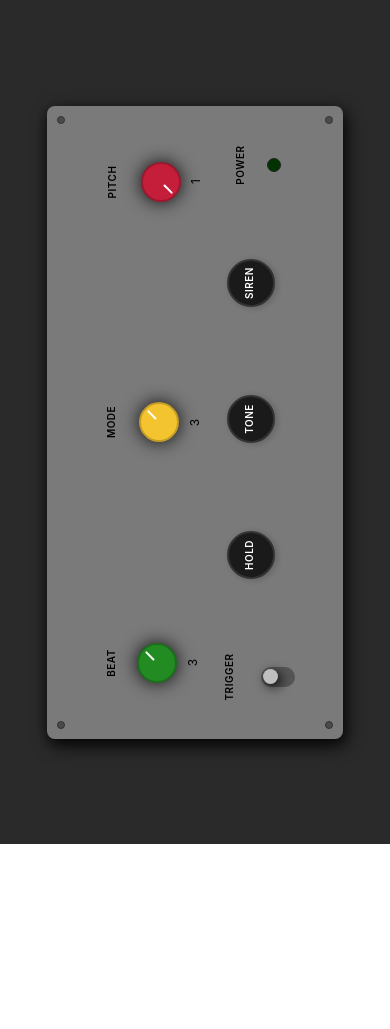
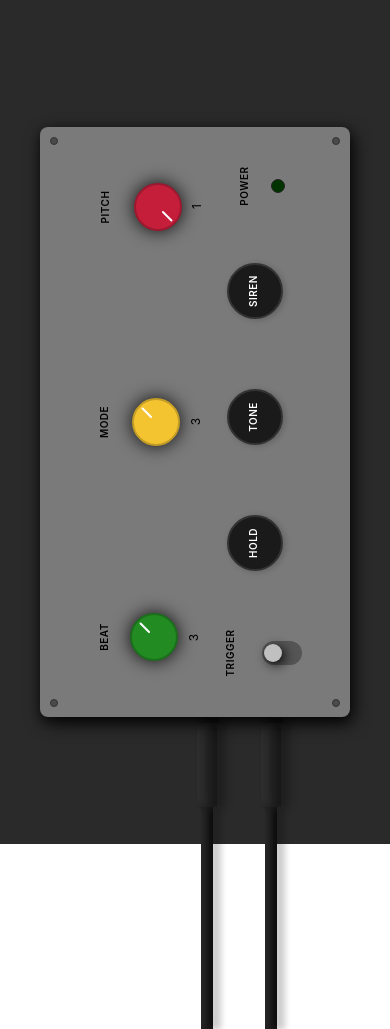
Before and after one commit to eduardo-dangelo/dub-siren, a React Native app: screen / in a window 390 px wide. Before the commit the page ends 844 px from the top, so only its background shows below. Built offline with nearby package versions, Linux system fonts and the light colour scheme.

Commit message:
adjust cable styling

```diff
--- a/App.tsx
+++ b/App.tsx
@@ -8,6 +8,7 @@ import { SirenButton } from './src/components/SirenButton';
 import { ToggleSwitch } from './src/components/ToggleSwitch';
 import { useDubSiren } from './src/hooks/useDubSiren';
 import { pedalColors } from './src/theme/pedalColors';
+import { CableJack } from './src/components/CableJack';
 
 export default function App() {
   const {
@@ -90,6 +91,11 @@ export default function App() {
           </View>
         </View>
       </PedalEnclosure>
+      <View style={styles.jackBottom}>
+        <CableJack variant="power" orientation="bottom" />
+        <CableJack variant="input" orientation="bottom" />
+        {/* <CableJack variant="power" orientation="bottom" /> */}
+      </View>
     </Pressable>
   );
 }
@@ -121,4 +127,25 @@ const styles = StyleSheet.create({
     alignItems: 'center',
     paddingVertical: 16,
   },
+  jacksLeft: {
+    position: 'absolute',
+    left: -4,
+    top: '50%',
+    transform: [{ translateY: -19 }],
+    flexDirection: 'column',
+    gap: 10,
+  },
+  jackBottom: {
+    position: 'absolute',
+    top: '85%',
+    left: '50%',
+    // borderWidth: 1,
+    // borderColor: 'red',
+    display: 'flex',
+    flexDirection: 'row',
+    gap: 40,
+    // gap: 10,
+    // zIndex: 100,
+    // transform: [{ translateX: -7 }],
+  },
 });
--- /dev/null
+++ b/src/components/CableJack.tsx
@@ -0,0 +1,86 @@
+import React from 'react';
+import { StyleSheet, View } from 'react-native';
+import { pedalColors } from '../theme/pedalColors';
+
+type CableJackVariant = 'input' | 'output' | 'power';
+type CableJackOrientation = 'left' | 'bottom';
+
+interface CableJackProps {
+  variant?: CableJackVariant;
+  orientation?: CableJackOrientation;
+}
+
+const SOCKET_SIZE = 20;
+const SOCKET_HEIGHT = 84;
+const HOLE_SIZE = 6;
+const PLUG_WIDTH = 24 ;
+const PLUG_HEIGHT = 6;
+const CABLE_WIDTH = 12;
+const CABLE_LENGTH = 222;
+
+export function CableJack({ variant = 'input', orientation = 'left' }: CableJackProps) {
+  const isVertical = orientation === 'bottom';
+
+  return (
+    <View style={[styles.wrapper, isVertical && styles.wrapperVertical]}>
+      {/* Cable - extends outward from the pedal */}
+
+      {/* Plug - overlaps the socket */}
+      <View style={[styles.plug, isVertical && styles.plugVertical]} />
+      <View style={styles.socket} />
+      <View style={[styles.cable, isVertical && styles.cableVertical]} />
+      {/* Jack socket - metal ring with hole */}
+
+        {/* <View style={styles.hole} /> */}
+      {/* </View> */}
+    </View>
+  );
+}
+
+const styles = StyleSheet.create({
+  wrapper: {
+    flexDirection: 'column',
+    alignItems: 'center',
+    // position: 'relative',
+    // borderColor: 'red',
+  },
+  wrapperVertical: {
+    flexDirection: 'column',
+  },
+  socket: {
+    width: SOCKET_SIZE,
+    height: SOCKET_HEIGHT,
+    borderRadius:  2,
+    backgroundColor: pedalColors.jackMetal,
+    boxShadow: '8px 0 10px 0 rgba(0, 0, 0, 0.3), inset 6px 0 8px 0 rgba(255, 255, 255, 0.05), inset -6px 0 8px 0 rgba(0, 0, 0, 0.4)',
+  },
+  hole: {
+    width: HOLE_SIZE,
+    height: HOLE_SIZE,
+    borderRadius: HOLE_SIZE / 2,
+    backgroundColor: pedalColors.enclosureDark,
+  },
+  plug: {
+    width: PLUG_HEIGHT,
+    height: PLUG_WIDTH,
+    borderRadius: 2,
+    backgroundColor: pedalColors.cableBlack,
+    boxShadow: '8px 1px 6px 0 rgba(0, 0, 0, 0.2), inset 6px 0 8px 0 rgba(255, 255, 255, 0.1), inset -6px 0 8px 0 rgba(0, 0, 0, 0.6)',
+  },
+  plugVertical: {
+    width: PLUG_WIDTH,
+    height: PLUG_HEIGHT,
+  },
+  cable: {
+    width: CABLE_LENGTH,
+    height: CABLE_WIDTH,
+    backgroundColor: pedalColors.cableBlack,
+    boxShadow: '8px 1px 6px 0 rgba(0, 0, 0, 0.2), inset 6px 0 8px 0 rgba(255, 255, 255, 0.08), inset -6px 0 8px 0 rgba(0, 0, 0, 0.6)',
+  },
+  cableVertical: {
+    width: CABLE_WIDTH,
+    height: CABLE_LENGTH,
+    marginRight: 0,
+    marginBottom: -PLUG_HEIGHT / 2,
+  },
+});
--- a/src/components/Knob.tsx
+++ b/src/components/Knob.tsx
@@ -65,7 +65,7 @@ export function Knob({
 const styles = StyleSheet.create({
   container: {
     alignItems: 'center',
-    minWidth: 56,
+    minWidth: 64,
   },
   containerVertical: {
     flexDirection: 'row',
@@ -88,9 +88,9 @@ const styles = StyleSheet.create({
     transform: [{ rotate: '-90deg' }],
   },
   knob: {
-    width: 40,
-    height: 40,
-    borderRadius: 20,
+    width: 48,
+    height: 48,
+    borderRadius: 24,
     justifyContent: 'center',
     alignItems: 'center',
     borderWidth: 2,
@@ -99,7 +99,7 @@ const styles = StyleSheet.create({
   },
   indicator: {
     width: 2,
-    height: 12,
+    height: 14,
     backgroundColor: pedalColors.indicatorWhite,
     borderRadius: 1,
     position: 'absolute',
--- a/src/components/PedalEnclosure.tsx
+++ b/src/components/PedalEnclosure.tsx
@@ -1,5 +1,6 @@
 import React from 'react';
 import { StyleSheet, View } from 'react-native';
+import { CableJack } from './CableJack';
 import { pedalColors } from '../theme/pedalColors';
 
 interface PedalEnclosureProps {
@@ -25,8 +26,8 @@ const styles = StyleSheet.create({
     borderRadius: 8,
     padding: 36,
     margin: 12,
-    maxWidth: '90%',
-    maxHeight: '75%',
+    maxWidth: '85%',
+    maxHeight: '70%',
     position: 'relative',
     shadowColor: '#000',
     shadowOffset: { width: 0, height: 4 },
@@ -34,6 +35,7 @@ const styles = StyleSheet.create({
     shadowRadius: 8,
     elevation: 8,
     boxShadow: '3px 6px 18px 0 rgba(0, 0, 0, 0.9)',
+    zIndex: 10,
   },
   content: {
     flex: 1,
@@ -82,4 +84,5 @@ const styles = StyleSheet.create({
     borderWidth: 1,
     borderColor: '#333',
   },
+
 });
--- a/src/components/SirenButton.tsx
+++ b/src/components/SirenButton.tsx
@@ -49,9 +49,9 @@ const styles = StyleSheet.create({
     alignItems: 'center',
   },
   button: {
-    width: 48,
-    height: 48,
-    borderRadius: 24,
+    width: 56,
+    height: 56,
+    borderRadius: 28,
     backgroundColor: pedalColors.buttonBlack,
     justifyContent: 'center',
     alignItems: 'center',
--- a/src/components/ToggleSwitch.tsx
+++ b/src/components/ToggleSwitch.tsx
@@ -33,7 +33,7 @@ export function ToggleSwitch({ label, value, onToggle, verticalLabel = false }:
 const styles = StyleSheet.create({
   container: {
     alignItems: 'center',
-    minWidth: 50,
+    minWidth: 58,
   },
   containerVertical: {
     flexDirection: 'row',
@@ -52,17 +52,17 @@ const styles = StyleSheet.create({
     transform: [{ rotate: '-90deg' }],
   },
   track: {
-    width: 34,
-    height: 20,
-    borderRadius: 10,
+    width: 40,
+    height: 24,
+    borderRadius: 12,
     backgroundColor: '#555',
     justifyContent: 'center',
     paddingHorizontal: 2,
   },
   thumb: {
-    width: 15,
-    height: 15,
-    borderRadius: 8,
+    width: 18,
+    height: 18,
+    borderRadius: 9,
     backgroundColor: pedalColors.toggleChrome,
     shadowColor: '#000',
     shadowOffset: { width: 0, height: 1 },
--- a/src/theme/pedalColors.ts
+++ b/src/theme/pedalColors.ts
@@ -24,4 +24,8 @@ export const pedalColors = {
   labelText: '#000000',
   indicatorWhite: '#FFFFFF',
   screwMetal: '#4A4A4A',
+
+  /** Cable jack elements */
+  jackMetal: '#252525',
+  cableBlack: '#1A1A1A',
 } as const;
```
